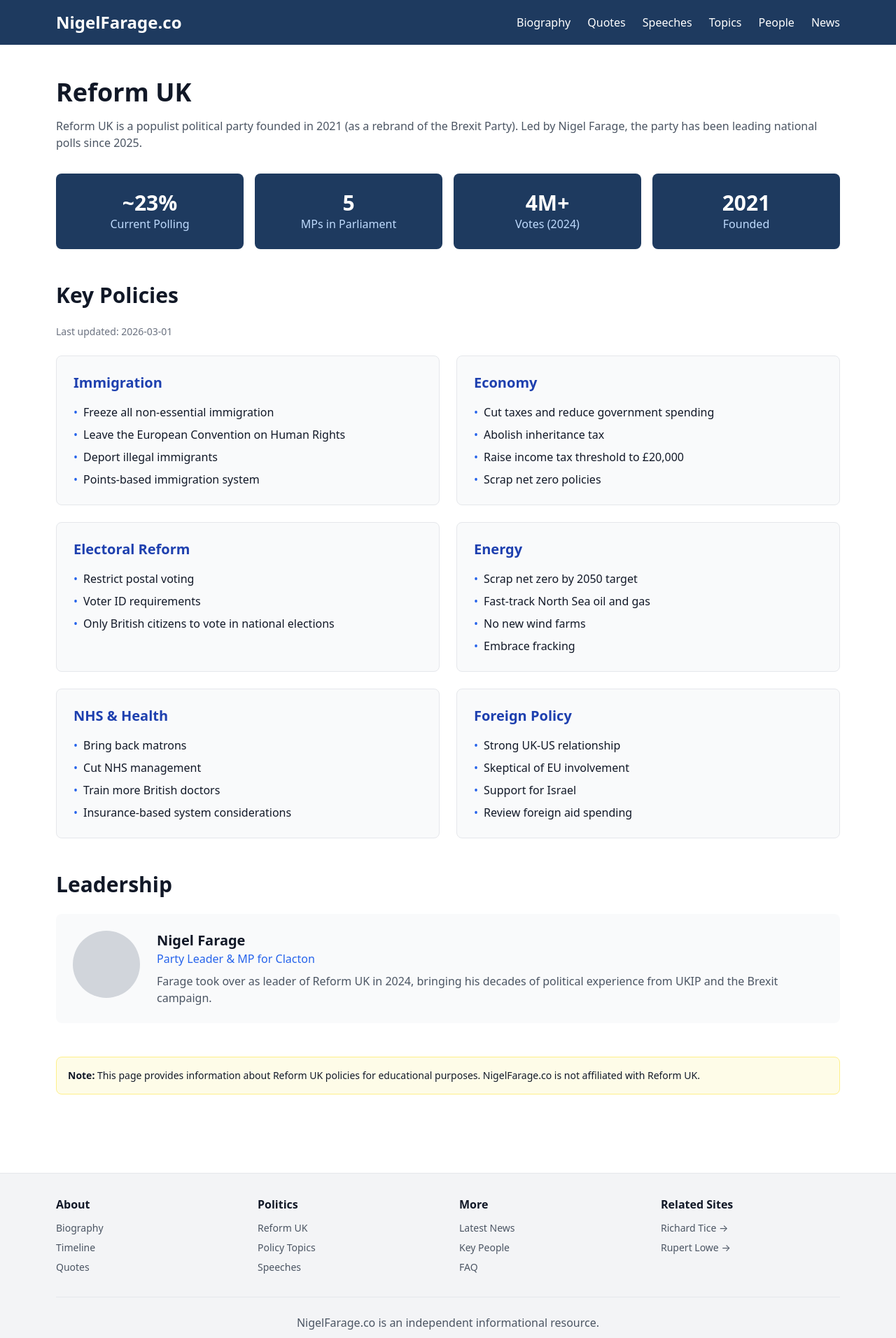
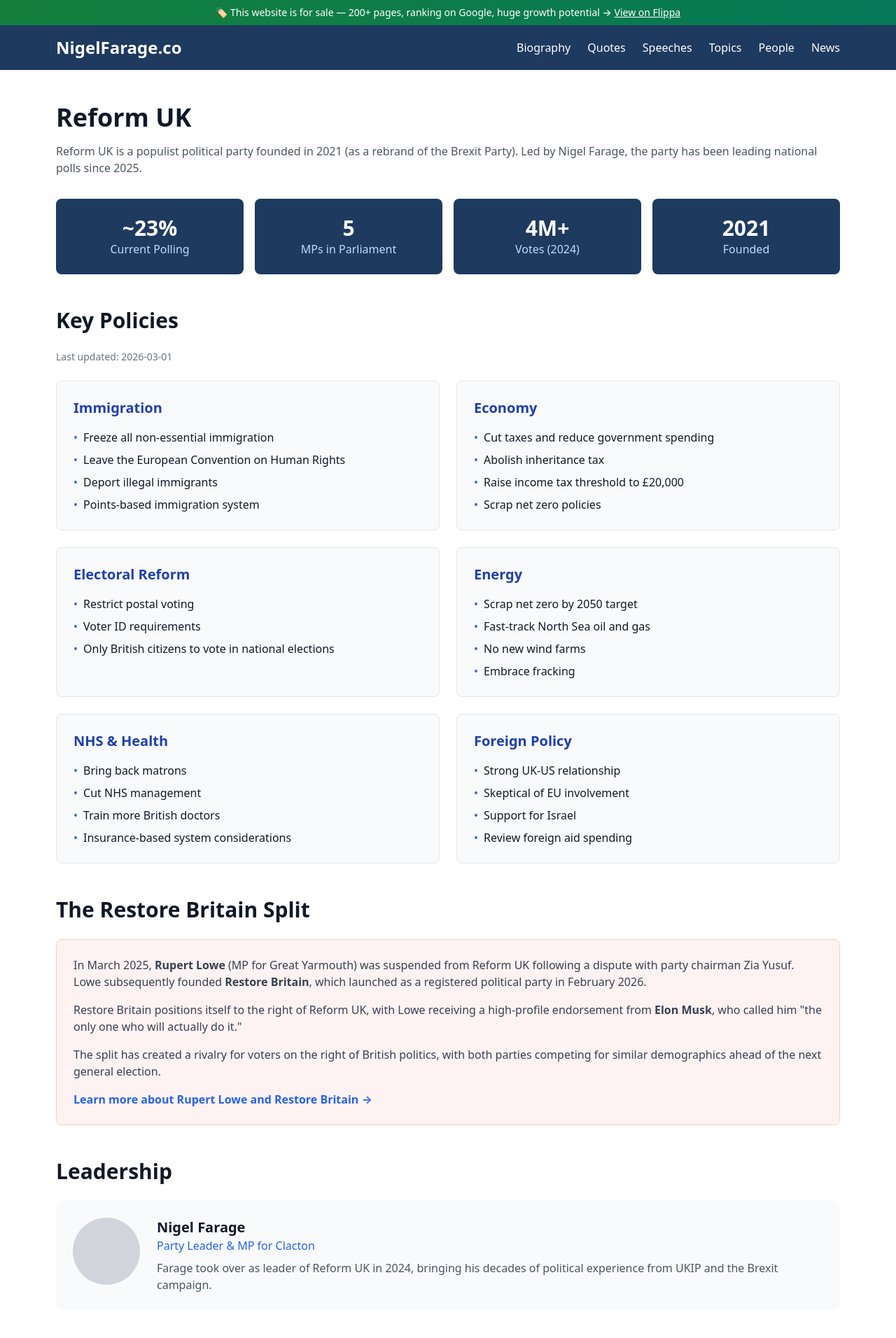
Before and after one commit to 00dkeati/nigelfarage-co, a Next.js app: page /reform-uk in a window 1280 px wide. Shown: the top 1912 px of the page at 70% size. Built offline with nearby package versions, Linux system fonts and the light colour scheme.

Commit message:
Add for sale banner linking to Flippa listing

```diff
--- a/app/layout.tsx
+++ b/app/layout.tsx
@@ -113,6 +113,15 @@
         />
       </head>
       <body className="bg-white text-gray-900 antialiased">
+        {/* For Sale Banner */}
+        <a
+          href="https://flippa.com/12585348-premium-nigel-farage-authority-site-200-seo-optimized-pages-ranking-for-policy-keywords-daily-google-crawls-reform-uk-niche-with-massive-growth-potential"
+          target="_blank"
+          rel="noopener noreferrer"
+          className="block bg-gradient-to-r from-green-600 to-emerald-600 text-white text-center py-2 px-4 text-sm font-medium hover:from-green-700 hover:to-emerald-700 transition-all"
+        >
+          🏷️ This website is for sale — 200+ pages, ranking on Google, huge growth potential → <span className="underline">View on Flippa</span>
+        </a>
         <nav className="bg-[#1e3a5f] text-white">
           <div className="max-w-6xl mx-auto px-4 py-4">
             <div className="flex items-center justify-between">
--- a/app/people/[slug]/page.tsx
+++ b/app/people/[slug]/page.tsx
@@ -64,6 +64,25 @@
               Born: {new Date(person.born).toLocaleDateString('en-GB', { day: 'numeric', month: 'long', year: 'numeric' })}
             </p>
           )}
+
+          {(person as any).website && (
+            <a
+              href={(person as any).website}
+              target="_blank"
+              rel="noopener"
+              className="inline-block mt-4 bg-blue-600 text-white px-4 py-2 rounded hover:bg-blue-700 transition-colors"
+            >
+              Visit Official Website →
+            </a>
+          )}
+
+          {(person as any).leftReform && (
+            <div className="mt-6 bg-yellow-50 border border-yellow-200 p-4 rounded-lg">
+              <p className="text-yellow-800 text-sm">
+                <strong>Note:</strong> This person left Reform UK in {(person as any).leftReform} and is no longer affiliated with the party.
+              </p>
+            </div>
+          )}
         </div>
       </div>
     </div>
--- a/app/reform-uk/page.tsx
+++ b/app/reform-uk/page.tsx
@@ -62,6 +62,34 @@
         ))}
       </div>
 
+      {/* Restore Britain Split */}
+      <section className="mt-12">
+        <h2 className="text-3xl font-bold mb-6">The Restore Britain Split</h2>
+        <div className="bg-red-50 border border-red-200 p-6 rounded-lg">
+          <p className="text-gray-700 mb-4">
+            In March 2025, <strong>Rupert Lowe</strong> (MP for Great Yarmouth) was suspended from Reform UK
+            following a dispute with party chairman Zia Yusuf. Lowe subsequently founded
+            <strong> Restore Britain</strong>, which launched as a registered political party in February 2026.
+          </p>
+          <p className="text-gray-700 mb-4">
+            Restore Britain positions itself to the right of Reform UK, with Lowe receiving a high-profile
+            endorsement from <strong>Elon Musk</strong>, who called him "the only one who will actually do it."
+          </p>
+          <p className="text-gray-700">
+            The split has created a rivalry for voters on the right of British politics, with both parties
+            competing for similar demographics ahead of the next general election.
+          </p>
+          <a
+            href="https://rupertlowe.co"
+            target="_blank"
+            rel="noopener"
+            className="inline-block mt-4 text-blue-600 hover:text-blue-800 font-semibold"
+          >
+            Learn more about Rupert Lowe and Restore Britain →
+          </a>
+        </div>
+      </section>
+
       {/* Leadership section */}
       <section className="mt-12">
         <h2 className="text-3xl font-bold mb-6">Leadership</h2>
--- a/data/faq.json
+++ b/data/faq.json
@@ -14,7 +14,8 @@
   {"id":"plane-crash","slug":"nigel-farage-plane-crash","question":"Was Nigel Farage in a plane crash?","answer":"Yes, on 6 May 2010 (election day), Farage was in a light aircraft crash when a UKIP banner became entangled in the tail. He suffered spinal injuries and spent weeks recovering. The pilot was also seriously injured.","category":"personal"},
   {"id":"policies","slug":"what-are-reform-uk-policies","question":"What are Reform UK's main policies?","answer":"Reform UK's key policies include: freezing non-essential immigration, leaving the ECHR, scrapping net zero targets, cutting taxes (abolish inheritance tax, raise income tax threshold), reforming the NHS, and electoral reform including voter ID.","category":"politics"},
   {"id":"polls","slug":"reform-uk-polls","question":"How is Reform UK doing in the polls?","answer":"As of March 2026, Reform UK has been leading national polls for approximately 10 months, typically polling around 23-25%. They are ahead of Labour and the Conservatives in most surveys.","category":"politics"},
-  {"id":"mps","slug":"how-many-reform-uk-mps","question":"How many MPs does Reform UK have?","answer":"Reform UK has 5 MPs elected in the 2024 general election: Nigel Farage (Clacton), Richard Tice (Boston and Skegness), Lee Anderson (Ashfield), Rupert Lowe (Great Yarmouth), and James McMurdock (South Basildon and East Thurrock).","category":"politics"},
+  {"id":"mps","slug":"how-many-reform-uk-mps","question":"How many MPs does Reform UK have?","answer":"Reform UK currently has 4 MPs: Nigel Farage (Clacton), Richard Tice (Boston and Skegness), Lee Anderson (Ashfield), and James McMurdock (South Basildon and East Thurrock). Rupert Lowe (Great Yarmouth) left the party in 2025 to found Restore Britain.","category":"politics"},
+  {"id":"restore-britain","slug":"what-is-restore-britain","question":"What is Restore Britain and why did Rupert Lowe leave Reform UK?","answer":"Restore Britain is a political party founded by Rupert Lowe MP in 2026 after he was suspended from Reform UK in March 2025. The party positions itself to the right of Reform UK on immigration and social issues. Lowe received a high-profile endorsement from Elon Musk. Learn more at RupertLowe.co.","category":"politics","link":"https://rupertlowe.co"},
   {"id":"frontbench","slug":"who-is-reform-uk-frontbench","question":"Who is on Reform UK's frontbench?","answer":"Reform UK announced its shadow cabinet in February 2026. Key figures include Suella Braverman (who defected from the Conservatives), Richard Tice as chairman, and various spokespeople for home affairs, economy, and health.","category":"politics"},
   {"id":"braverman","slug":"why-did-braverman-join-reform","question":"Why did Suella Braverman join Reform UK?","answer":"Former Home Secretary Suella Braverman defected from the Conservatives to Reform UK in January 2026, saying 'I feel like I've come home'. She cited frustration with the Conservative Party's failure to deliver on immigration promises.","category":"politics"},
   {"id":"next-election","slug":"will-reform-uk-win-next-election","question":"Will Reform UK win the next election?","answer":"Current polling suggests Reform UK is well-positioned for the next general election, leading in most surveys. However, the UK's first-past-the-post system makes it difficult to convert vote share into seats. Analysts debate whether they could form a government or become the main opposition.","category":"politics"},
--- a/data/news.json
+++ b/data/news.json
@@ -1,4 +1,5 @@
 [
+  {"id":0,"title":"Rupert Lowe's Restore Britain challenges Reform UK for right-wing vote","summary":"Former Reform MP Rupert Lowe launches Restore Britain as a registered political party, positioning it as a rival to Farage's Reform UK. Elon Musk endorses Lowe as 'the only one who will actually do it.'","source":"RupertLowe.co","date":"2026-02-14","url":"https://rupertlowe.co/restore-britain","category":"politics"},
   {"id":1,"title":"Farage accused of 'Trump-style election denial' after Gorton byelection","summary":"Green MP Hannah Spencer accuses Farage of insulting voters after he claimed Reform 'came first' among British-born voters.","source":"The Guardian","date":"2026-03-02","url":"https://www.theguardian.com/politics/2026/mar/02/nigel-farage-emulating-his-hero-trump-gorton-and-denton-byelection-hannah-spencer","category":"politics"},
   {"id":2,"title":"Farage to unveil Labour defectors 'next week'","summary":"Reform UK leader confirms 'a couple' of Labour MPs are set to defect to his party.","source":"Daily Express","date":"2026-03-02","url":"https://www.express.co.uk/news/politics/2177287/nigel-farage-labour-defection-reform-uk","category":"politics"},
   {"id":3,"title":"Farage paid £27,000 to speak at pro-Trump US think tank","summary":"Reform leader to collect nearly £28k from Club for Growth.","source":"DeSmog","date":"2026-02-26","url":"https://www.desmog.com/2026/02/26/nigel-farage-to-be-paid-27000-to-speak-at-pro-trump-u-s-think-tank/","category":"international"},
--- a/data/people.json
+++ b/data/people.json
@@ -3,7 +3,7 @@
   {"id":"richard-tice","slug":"richard-tice","name":"Richard Tice","role":"Chairman of Reform UK","constituency":"Boston and Skegness","party":"Reform UK","born":"1964-05-12","description":"Co-founder of Leave.EU and chairman of Reform UK.","category":"leadership"},
   {"id":"suella-braverman","slug":"suella-braverman","name":"Suella Braverman","role":"Reform UK Frontbench","constituency":"Fareham and Waterlooville","party":"Reform UK","born":"1980-04-03","description":"Former Conservative Home Secretary who defected to Reform UK.","previousParty":"Conservative","category":"frontbench"},
   {"id":"lee-anderson","slug":"lee-anderson","name":"Lee Anderson","role":"Reform UK MP","constituency":"Ashfield","party":"Reform UK","born":"1967-06-22","description":"Former Labour and Conservative MP.","previousParty":"Conservative","category":"mp"},
-  {"id":"rupert-lowe","slug":"rupert-lowe","name":"Rupert Lowe","role":"Reform UK MP","constituency":"Great Yarmouth","party":"Reform UK","born":"1956-03-04","description":"Former Southampton FC chairman.","category":"mp"},
+  {"id":"rupert-lowe","slug":"rupert-lowe","name":"Rupert Lowe","role":"Leader of Restore Britain","constituency":"Great Yarmouth","party":"Independent (Restore Britain)","born":"1957-10-31","description":"Former Reform UK MP who founded Restore Britain in 2026. Endorsed by Elon Musk. Former Southampton FC chairman.","category":"former","website":"https://rupertlowe.co","leftReform":"2025-03"},
   {"id":"ann-widdecombe","slug":"ann-widdecombe","name":"Ann Widdecombe","role":"Former Brexit Party MEP","party":"Reform UK","born":"1947-10-04","description":"Former Conservative cabinet minister.","previousParty":"Conservative","category":"former"},
   {"id":"arron-banks","slug":"arron-banks","name":"Arron Banks","role":"Leave.EU Co-founder","party":"Independent","born":"1966-03-22","description":"Businessman and major donor.","category":"ally"},
   {"id":"james-mcmurdock","slug":"james-mcmurdock","name":"James McMurdock","role":"Reform UK MP","constituency":"South Basildon and East Thurrock","party":"Reform UK","born":"1990","description":"Youngest Reform UK MP elected in 2024.","category":"mp"},
```
Also changed, not shown: 1 other file (tests, documents, lock files or other folders).
